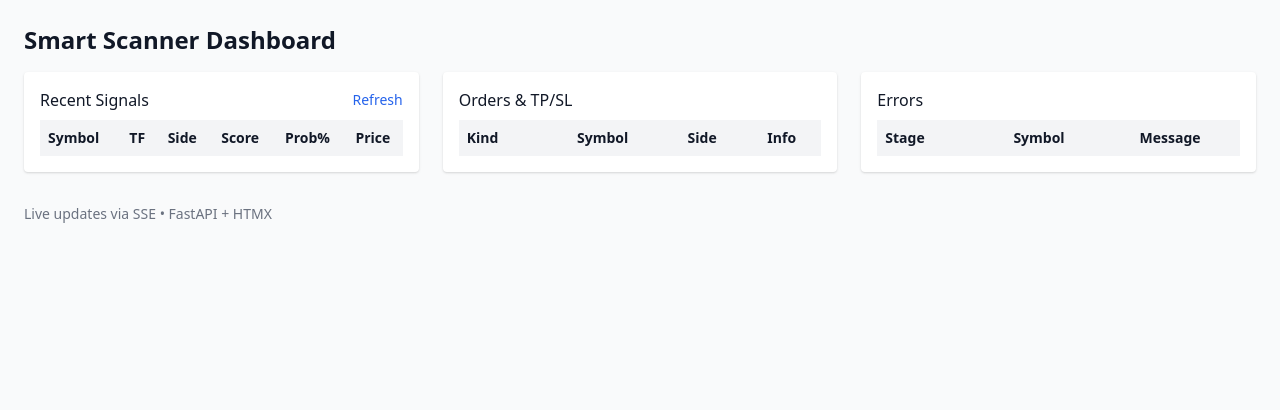
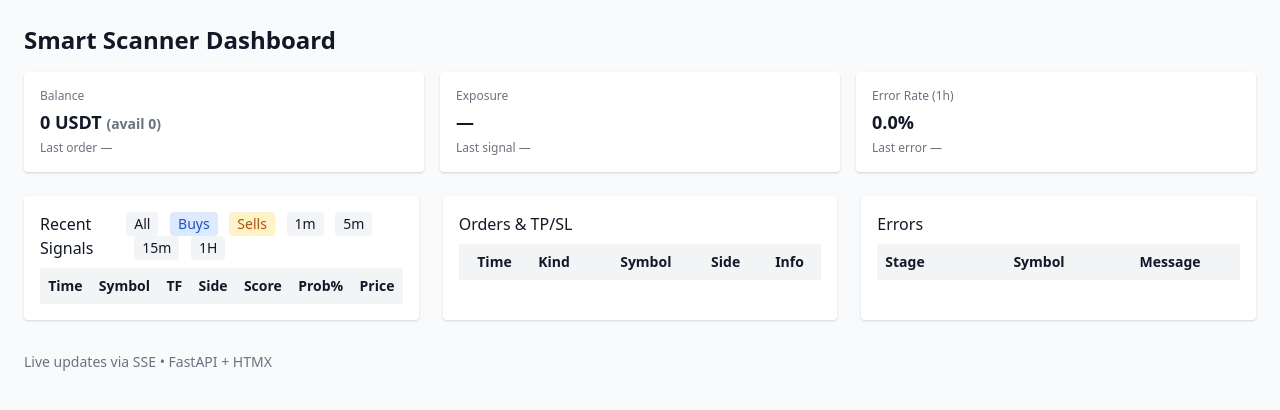
Before and after one commit to guthriekenosha/smart_scanner, a FastAPI app: page / in a window 1280 px wide. Shown: the top 410 px of the page. Run offline with FastAPI, Linux system fonts and the light colour scheme; lists and menus that the app fills with data are empty; some libraries are stand-ins or nearby versions.

Commit message:
Dashboard: add time column, summary cards, filters (htmx), row coloring, compact tooltips; improve SSE rendering

```diff
--- a/dashboard/app.py
+++ b/dashboard/app.py
@@ -6,7 +6,7 @@ import os
 import time
 from collections import deque
 from pathlib import Path
-from typing import Any, AsyncGenerator, Deque, Dict, List, Optional, Set
+from typing import Any, AsyncGenerator, Deque, Dict, List, Optional, Set, Tuple
 
 import orjson
 from fastapi import FastAPI, Request
@@ -117,6 +117,7 @@ def _normalize_order_view(ev: Dict[str, Any]) -> Dict[str, Any]:
     ts = ev.get("ts")
     label = kind
     info = ""
+    info_full = ""
     status = "ok"
 
     try:
@@ -128,6 +129,7 @@ def _normalize_order_view(ev: Dict[str, Any]) -> Dict[str, Any]:
             tid = (tp or {}).get("tpslId") or (tp or {}).get("algoId")
             status = "ok" if (code == "0" or tid) else "err"
             info = f"id {tid}" if tid else (tp.get("msg") or "")
+            info_full = orjson.dumps(tp).decode() if tp else ""
         elif kind == "order_api_sl":
             label = "SL"
             sl = ev.get("sl") or {}
@@ -135,12 +137,14 @@ def _normalize_order_view(ev: Dict[str, Any]) -> Dict[str, Any]:
             sid = (sl or {}).get("tpslId") or (sl or {}).get("algoId")
             status = "ok" if (code == "0" or sid) else "err"
             info = f"id {sid}" if sid else (sl.get("msg") or "")
+            info_full = orjson.dumps(sl).decode() if sl else ""
         elif kind == "order_api":
             label = "Order"
             resp = ev.get("resp") or {}
             code = str((resp or {}).get("code", "0"))
             status = "ok" if code == "0" else "err"
             info = (resp.get("msg") or "placed") if code == "0" else resp.get("msg")
+            info_full = orjson.dumps(resp).decode()
         elif kind == "risk_trail_sl":
             label = "Trail SL"
             side = ev.get("side") or side
@@ -148,10 +152,15 @@ def _normalize_order_view(ev: Dict[str, Any]) -> Dict[str, Any]:
             res = ev.get("res") or {}
             code = str((res or {}).get("code", "0"))
             status = "ok" if code == "0" else "err"
+            info_full = orjson.dumps(res).decode()
         else:
             # fallback: compact string of keys likely interesting
             msg = ev.get("msg") or ev.get("info") or ""
             info = str(msg)[:180]
+            try:
+                info_full = orjson.dumps(ev).decode()
+            except Exception:
+                info_full = str(ev)
     except Exception:
         pass
 
@@ -162,6 +171,7 @@ def _normalize_order_view(ev: Dict[str, Any]) -> Dict[str, Any]:
         "side": side,
         "info": info,
         "status": status,
+        "info_full": info_full,
     }
 
 
@@ -181,6 +191,74 @@ def _render_row(request: Request, kind: str, ev: Dict[str, Any]) -> str:
     html = templates.get_template(template).render(**ctx, request=request)
     # Ensure no stray newlines break SSE payloads
     return html.replace("\n", " ")
+
+
+def _window(items: Deque[Dict[str, Any]], secs: int) -> List[Dict[str, Any]]:
+    if not items:
+        return []
+    cutoff = time.time() - secs
+    out: List[Dict[str, Any]] = []
+    for ev in reversed(items):  # newest first
+        try:
+            ts = float(ev.get("ts"))
+        except Exception:
+            ts = 0.0
+        if ts and ts >= cutoff:
+            out.append(ev)
+        else:
+            break
+    return list(reversed(out))
+
+
+def _compute_summary() -> Dict[str, Any]:
+    last_bal = None
+    for ev in reversed(orders):
+        if ev.get("kind") == "order_balance_snapshot":
+            last_bal = ev
+            break
+    last_equity = None
+    last_available = None
+    if last_bal:
+        try:
+            last_equity = float(last_bal.get("equityUsd")) if last_bal.get("equityUsd") is not None else None
+        except Exception:
+            last_equity = None
+        try:
+            last_available = float(last_bal.get("available")) if last_bal.get("available") is not None else None
+        except Exception:
+            last_available = None
+
+    # Exposure metric (if emitted by scanner)
+    last_exposure = None
+    for ev in reversed(orders):
+        if ev.get("kind") == "exposure":
+            try:
+                last_exposure = float(ev.get("total"))
+            except Exception:
+                last_exposure = None
+            break
+
+    # Error rate in last 60 minutes
+    orders_1h = [e for e in _window(orders, 3600) if str(e.get("kind")).startswith("order_")]
+    errors_1h = _window(errors, 3600)
+    err_rate = 0.0
+    denom = max(1, len(orders_1h) + len(errors_1h))
+    err_rate = (len(errors_1h) / denom) * 100.0
+
+    # Freshness
+    last_sig_ts = signals[-1].get("ts") if signals else None
+    last_ord_ts = orders[-1].get("ts") if orders else None
+    last_err_ts = errors[-1].get("ts") if errors else None
+
+    return {
+        "equity": last_equity,
+        "available": last_available,
+        "exposure": last_exposure,
+        "err_rate": err_rate,
+        "last_signal_ts": last_sig_ts,
+        "last_order_ts": last_ord_ts,
+        "last_error_ts": last_err_ts,
+    }
 
 
 async def _tailer_task() -> None:
@@ -264,6 +342,7 @@ async def index(request: Request):
             "signals": sigs,
             "orders": ords,
             "errors": errs,
+            "summary": _compute_summary(),
         },
     )
 
@@ -288,6 +367,59 @@ async def summary():
     return JSONResponse(out)
 
 
+@app.get("/partials/summary", response_class=HTMLResponse)
+async def partial_summary(request: Request):
+    return templates.TemplateResponse("_summary.html", {"request": request, "summary": _compute_summary()})
+
+
+def _filter_signals(side: str = "all", tf: str = "all", limit: int = 50) -> List[Dict[str, Any]]:
+    rows = list(signals)[-200:]
+    out = []
+    side = side.lower()
+    tf = tf.lower()
+    for ev in reversed(rows):
+        s_ok = (side == "all" or str(ev.get("side")).lower() == side)
+        tf_ok = (tf == "all" or str(ev.get("timeframe")).lower() == tf)
+        if s_ok and tf_ok:
+            out.append(ev)
+        if len(out) >= limit:
+            break
+    return list(reversed(out))
+
+
+@app.get("/partials/signals", response_class=HTMLResponse)
+async def partial_signals(request: Request, side: str = "all", tf: str = "all", limit: int = 50):
+    rows = _filter_signals(side, tf, limit)
+    return templates.TemplateResponse("_signals_tbody.html", {"request": request, "signals": rows})
+
+
+def _filter_orders(kind: str = "all", limit: int = 50) -> List[Dict[str, Any]]:
+    rows = list(orders)[-300:]
+    out: List[Dict[str, Any]] = []
+    k = kind.lower()
+    for ev in reversed(rows):
+        sk = str(ev.get("kind") or "").lower()
+        take = (
+            k == "all"
+            or (k == "tp" and sk == "order_api_tp")
+            or (k == "sl" and sk == "order_api_sl")
+            or (k == "order" and sk == "order_api")
+            or (k == "trail" and sk == "risk_trail_sl")
+            or (k == "error" and sk.endswith("error"))
+        )
+        if take:
+            out.append(ev)
+        if len(out) >= limit:
+            break
+    return list(reversed(out))
+
+
+@app.get("/partials/orders", response_class=HTMLResponse)
+async def partial_orders(request: Request, kind: str = "all", limit: int = 50):
+    rows = _filter_orders(kind, limit)
+    return templates.TemplateResponse("_orders_tbody.html", {"request": request, "orders": rows})
+
+
 @app.get("/stream")
 async def sse_stream() -> StreamingResponse:
     async def _gen() -> AsyncGenerator[bytes, None]:
--- a/dashboard/templates/_row_order.html
+++ b/dashboard/templates/_row_order.html
@@ -1,4 +1,5 @@
-<tr class="border-b hover:bg-gray-50">
+<tr class="border-b hover:bg-gray-50 {% if view.status == 'err' %} bg-red-50/30 {% else %}{% if view.side in ['buy','long'] %} bg-blue-50/20 {% elif view.side in ['sell','short'] %} bg-yellow-50/20 {% endif %}{% endif %}">
+  <td class="p-2 text-xs text-gray-500 whitespace-nowrap">{{ ev.get('ts') | ago }}</td>
   <td class="p-2 whitespace-nowrap">
     <span class="px-2 py-0.5 rounded-full text-xs font-medium
       {% if view.status == 'ok' %} bg-green-100 text-green-700 {% else %} bg-red-100 text-red-700 {% endif %}">
@@ -14,5 +15,5 @@
       </span>
     {% else %} — {% endif %}
   </td>
-  <td class="p-2 text-xs truncate max-w-[18rem]">{{ view.info }}</td>
+  <td class="p-2 text-xs truncate max-w-[18rem]" title="{{ view.info_full }}">{{ view.info }}</td>
 </tr>
--- a/dashboard/templates/_row_signal.html
+++ b/dashboard/templates/_row_signal.html
@@ -1,4 +1,5 @@
-<tr class="border-b hover:bg-gray-50">
+<tr class="border-b hover:bg-gray-50 {% if ev.get('side') == 'buy' %} bg-blue-50/20 {% else %} bg-yellow-50/20 {% endif %}">
+  <td class="p-2 text-xs text-gray-500 whitespace-nowrap">{{ ev.get('ts') | ago }}</td>
   <td class="p-2 whitespace-nowrap">{{ ev.get('symbol','') }}</td>
   <td class="p-2 text-center">{{ ev.get('timeframe','') }}</td>
   <td class="p-2 text-center">
--- /dev/null
+++ b/dashboard/templates/_summary.html
@@ -0,0 +1,28 @@
+<div class="grid grid-cols-1 md:grid-cols-3 gap-4">
+  <div class="bg-white rounded shadow p-4">
+    <div class="text-xs text-gray-500">Balance</div>
+    <div class="mt-1 text-lg font-semibold">
+      {{ (summary.equity or 0) | round(2) }} USDT
+      <span class="text-sm text-gray-500">(avail {{ (summary.available or 0) | round(2) }})</span>
+    </div>
+    <div class="text-xs text-gray-500 mt-1">Last order {{ summary.last_order_ts | ago }}</div>
+  </div>
+  <div class="bg-white rounded shadow p-4">
+    <div class="text-xs text-gray-500">Exposure</div>
+    <div class="mt-1 text-lg font-semibold">
+      {% if summary.exposure is not none %}
+        {{ summary.exposure | round(2) }} USDT
+      {% else %}
+        —
+      {% endif %}
+    </div>
+    <div class="text-xs text-gray-500 mt-1">Last signal {{ summary.last_signal_ts | ago }}</div>
+  </div>
+  <div class="bg-white rounded shadow p-4">
+    <div class="text-xs text-gray-500">Error Rate (1h)</div>
+    <div class="mt-1 text-lg font-semibold">
+      {{ '%.1f'|format(summary.err_rate or 0) }}%
+    </div>
+    <div class="text-xs text-gray-500 mt-1">Last error {{ summary.last_error_ts | ago }}</div>
+  </div>
+</div>
--- a/dashboard/templates/index.html
+++ b/dashboard/templates/index.html
@@ -1,15 +1,29 @@
 {% extends "base.html" %}
 {% block content %}
-<div class="grid grid-cols-1 lg:grid-cols-3 gap-6">
+
+<div id="summary" hx-get="/partials/summary" hx-trigger="load, every 5s" hx-swap="outerHTML">
+  {% include "_summary.html" %}
+  </div>
+
+<div class="grid grid-cols-1 lg:grid-cols-3 gap-6 mt-6">
   <div class="bg-white rounded shadow p-4">
     <div class="flex items-center justify-between mb-2">
       <h2 class="font-medium">Recent Signals</h2>
-      <a href="#" class="text-sm text-blue-600" hx-get="/api/summary" hx-trigger="every 10s" hx-swap="none">Refresh</a>
+      <div class="space-x-2 text-sm">
+        <button class="px-2 py-0.5 bg-gray-100 rounded" hx-get="/partials/signals?side=all&tf=all" hx-target="#signals" hx-swap="outerHTML">All</button>
+        <button class="px-2 py-0.5 bg-blue-100 text-blue-700 rounded" hx-get="/partials/signals?side=buy&tf=all" hx-target="#signals" hx-swap="outerHTML">Buys</button>
+        <button class="px-2 py-0.5 bg-yellow-100 text-yellow-700 rounded" hx-get="/partials/signals?side=sell&tf=all" hx-target="#signals" hx-swap="outerHTML">Sells</button>
+        <button class="px-2 py-0.5 bg-gray-100 rounded" hx-get="/partials/signals?side=all&tf=1m" hx-target="#signals" hx-swap="outerHTML">1m</button>
+        <button class="px-2 py-0.5 bg-gray-100 rounded" hx-get="/partials/signals?side=all&tf=5m" hx-target="#signals" hx-swap="outerHTML">5m</button>
+        <button class="px-2 py-0.5 bg-gray-100 rounded" hx-get="/partials/signals?side=all&tf=15m" hx-target="#signals" hx-swap="outerHTML">15m</button>
+        <button class="px-2 py-0.5 bg-gray-100 rounded" hx-get="/partials/signals?side=all&tf=1h" hx-target="#signals" hx-swap="outerHTML">1H</button>
+      </div>
     </div>
     <div class="overflow-auto max-h-96">
       <table class="min-w-full text-sm">
         <thead class="bg-gray-100 sticky top-0">
           <tr>
+            <th class="p-2">Time</th>
             <th class="p-2 text-left">Symbol</th>
             <th class="p-2">TF</th>
             <th class="p-2">Side</th>
@@ -36,6 +50,7 @@
       <table class="min-w-full text-sm">
         <thead class="bg-gray-100 sticky top-0">
           <tr>
+            <th class="p-2">Time</th>
             <th class="p-2 text-left">Kind</th>
             <th class="p-2">Symbol</th>
             <th class="p-2">Side</th>
```
Also changed, not shown: dashboard/templates/_orders_tbody.html (added, +7 -0 lines), dashboard/templates/_signals_tbody.html (added, +7 -0 lines).
